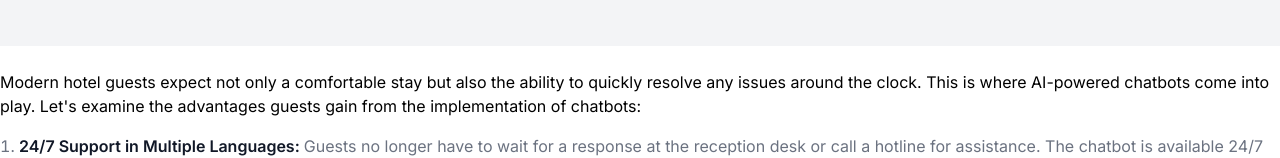
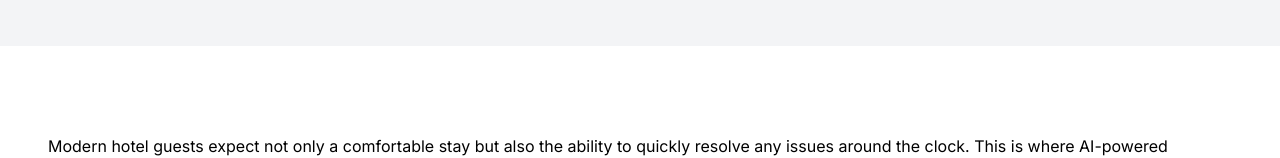
Before and after one commit to alesav/sunaiee, a Next.js app: page /en/ai-in-hospitality in a window 1280 px wide. Shown: the part 794-952 px from the top of the page. Built offline with nearby package versions, Linux system fonts and the light colour scheme.

Commit message:
Added Estonian article

```diff
--- a/app/[locale]/ai-in-hospitality/hospitality.js
+++ b/app/[locale]/ai-in-hospitality/hospitality.js
@@ -224,6 +224,8 @@ function Homepage() {
         </div>
       </section>
       <section>
+        <div className=" gap-4 mx-auto max-w-screen-xl px-4 lg:px-12 py-8 lg:py-16 justify-center items-center">
+          <div className="grid grid-cols-1 md:grid-cols-2 lg:grid-cols-1 gap-4">
             <p className="mt-6">{t("article_block_1")}</p>
             <ol class=" space-y-1 text-gray-500 list-decimal list-inside dark:text-gray-400">
               <li className="mt-4">
@@ -269,6 +271,8 @@ function Homepage() {
                 {t("article_block_15")}
               </li>
             </ol>
+          </div>
+        </div>
         <div className="grid grid-cols-1 gap-4 mx-auto max-w-screen-xl px-4 lg:px-12 py-8 lg:py-16 justify-center items-center">
           <div className="lg:mt-0 lg:col-span-8 grid grid-cols-1 md:grid-cols-3 gap-4">
             <Card className="max-w-sm">
--- a/messages/et.json
+++ b/messages/et.json
@@ -166,5 +166,47 @@
 "article_block_28": "Kas olete valmis loobuma üldisest ja haarama isikupärasest?",
 "article_block_29": "Proovige AI sünnipäevasoovide generaatorit juba täna! Kogege vahet, mille isikupärastatud sõnum võib teha, ja looge nende eriliseks päevaks jäävaid mälestusi."
 
+  },
+  "Hospitality": {
+    "metaTitle": "AI in hospitality",
+    "metaDescription": "Revolutionize your business operations with Sunrise AI's cutting-edge AI solutions.",
+    "heroTitle": "AI in hospitality",
+    "heroDescription": "Revolutionize your business operations with Sunrise AI's cutting-edge solutions. Our AI assistants seamlessly integrate into your workflows, automating repetitive tasks to boost efficiency and provide exceptional customer experiences.",
+    "youtube_id": "https://www.youtube.com/embed/yH7g0lM3P08",
+    "botId":"c2182e79-f387-4a4e-934f-d53ce30d077f",
+    "voiceLanguage": "en-US",
+    "card_title_1":"Your Virtual Hospitality Concierge",
+    "card_descr_1":"Never leave your guests waiting with our multilingual AI assistant. It's available 24/7 to answer questions, handle requests, and ensure a seamless guest experience. Say goodbye to missed messages and unhappy customers.",
+    "card_title_2":"Effortless Online Booking Powered by AI",
+    "card_descr_2":"Our intelligent booking assistant streamlines the reservation process. Simply ask about availability for your desired time, and the AI will instantly check and confirm your booking - no forms, no hassle. Experience the convenience of conversational booking.",
+    "card_title_3":"AI Data Collection Solution",
+    "card_descr_3":"Our intelligent chatbot efficiently gathers all required information from clients prior to HR screenings, service appointments, and more. By having customers conveniently provide details through natural conversation, your team receives complete data beforehand via API integration. Save time, increase efficiency.",
+    "article_block_1": "Kaasaegsed hotellikülastajad ootavad mitte ainult mugavat majutust, vaid ka võimalust lahendada kõik probleemid kiiresti ja ööpäevaringselt. Siin tulevad appi tehisintellekti abil töötavad vestlusrobotid. Vaatame, milliseid eeliseid saavad külastajad vestlusrobotite rakendamise kaudu:",
+    "article_block_2": "Ööpäevaringne tugi mitmes keeles: ",
+    "article_block_3": "Külastajad ei pea enam ootama vastust vastuvõtulauas ega helistama abitelefonile. Vestlusrobot on saadaval ööpäevaringselt ja suudab suhelda külalistega nende emakeeles, kõrvaldades keelebarjäärid.",
+    "article_block_4": "Kohene juurdepääs hotelliteabele:",
+    "article_block_5": "Otsite restoranide lahtiolekuaegu või soovite teada lähedal asuvatest vaatamisväärsustest? Vestlusroboti abil saavad külastajad kohese juurdepääsu igasugusele teabele hotelli ja selle teenuste kohta.",
+    "article_block_6": "Isikupärastatud soovitused teenuste ja tegevuste kohta: ",
+    "article_block_7": "Vestlusrobot suudab analüüsida külaliste eelistusi ja pakkuda isikupärastatud soovitusi restoranide, spaa-hoolduste, ekskursioonide ja tegevuste kohta, mis vastavad nende huvidele.",
+    "article_block_8": "Eelised hotellidele",
+    "article_block_9": "Tehisintellekti abil töötavate vestlusrobotite kasutuselevõtt toob kasu mitte ainult külalistele, vaid ka hotellidele endile. Vaatame, kuidas vestlusrobotid aitavad hotelli tööd parandada:",
+    "article_block_10": "Töötajate efektiivsuse suurendamine korduvate ülesannete täitmise kaudu: ",
+    "article_block_11": "Vestlusrobotid suudavad käsitleda mitmesuguseid rutiinseid külaliste päringuid, näiteks küsimusi hommikusöögi kellaaegade või seifi kasutamise kohta. See vabastab hotelli töötajate aega keerukamate ülesannete täitmiseks ja isikupärastatud tähelepanu osutamiseks külalistele.",
+    "article_block_12": "Teenindustaseme ja külaliste rahulolu tõstmine, mis toob kaasa positiivseid arvustusi: ",
+    "article_block_13": "Tänu ööpäevaringsele kättesaadavusele ja kohestele vastustele päringutele tõstavad vestlusrobotid külaliste teenindustaset. See omakorda suurendab külaliste rahulolu ja positiivseid arvustusi hotelli kohta.",
+    "article_block_14": "Kulude kokkuhoid tänu tööprotsesside optimeerimisele:",
+    "article_block_15": "Rutiinsete ülesannete automatiseerimine vestlusrobotitega võimaldab hotellidel vähendada päringute töötlemise aega ja optimeerida töövooge. Selle tulemusena vähenevad personalikulud ja paraneb üldine töö efektiivsus.",
+    "article_block_16": "",
+    "article_block_17": "",
+    "article_block_18": "",
+    "article_block_19": "",
+    "article_block_20": "",
+    "article_block_21": "",
+    "article_block_22": "",
+    "article_block_23": "",
+    "article_block_24": "",
+    "article_block_25": "",
+    "article_block_26": "",
+    "article_block_27": ""
   }
   }
```
Lines whose indentation alone changed are shown as unchanged.
